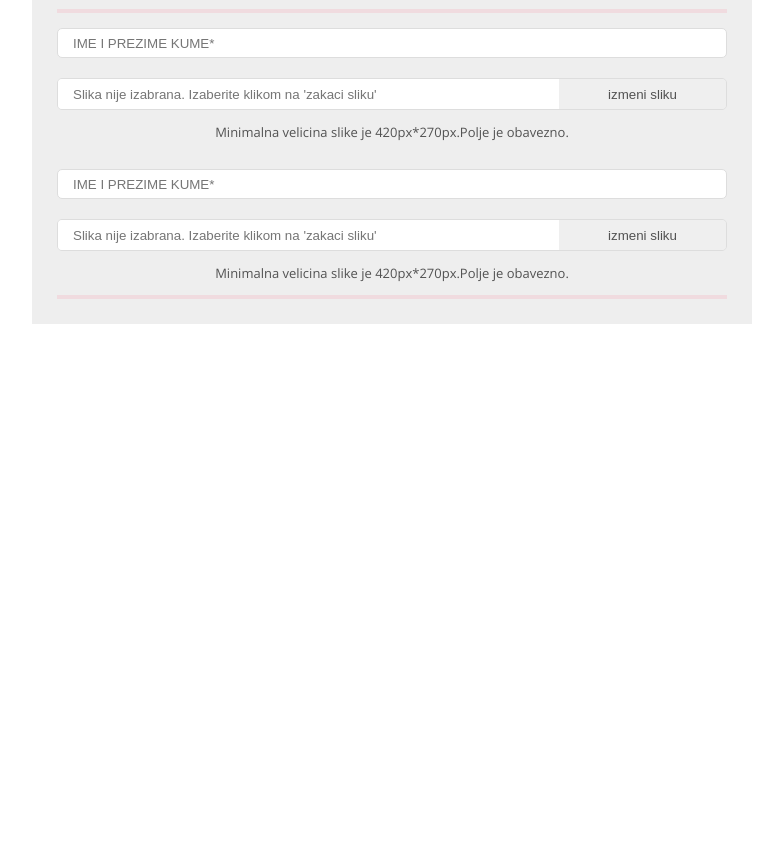
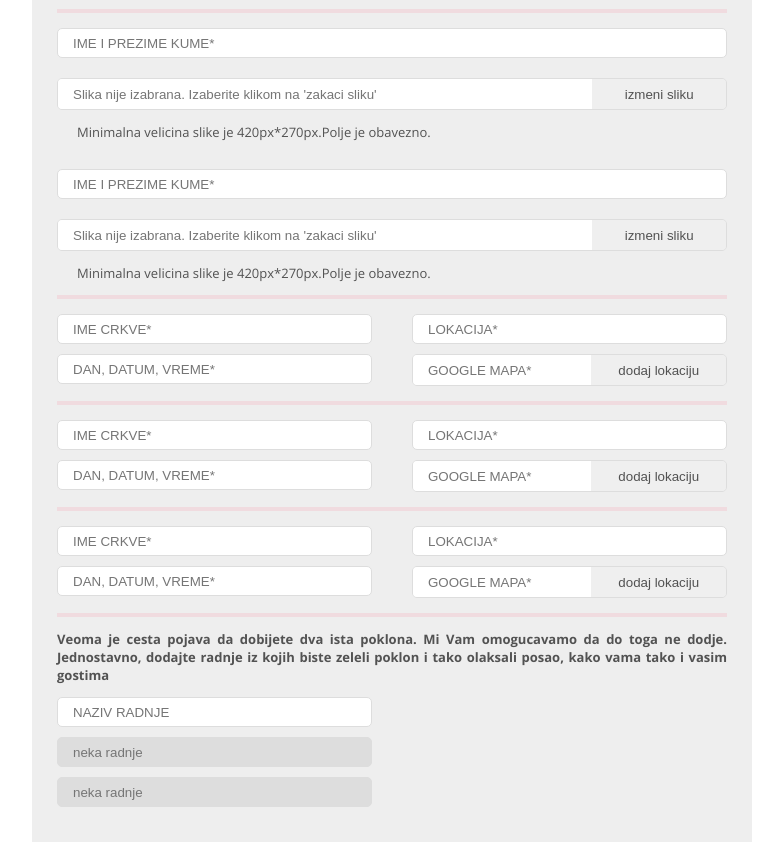
Before and after one commit to popkapiten/vencanja, a website: page app/mojeVencanje.html in a window 1280 px wide. Shown: the part 800-1642 px from the top of the page, without its empty margins (58-841 px from the left). Before the commit the page ends 1124 px from the top, so only its background shows below. Drawn offline with nearby package versions, Linux system fonts and the light colour scheme; files that its build step writes are made by us from their sources; a web font is replaced by a local one.

Commit message:
some changes on mojeVjencanje

```diff
--- a/app/mojeVencanje.html
+++ b/app/mojeVencanje.html
@@ -64,7 +64,6 @@
                                 <input type="text" placeholder="Slika nije izabrana. Izaberite klikom na 'zakaci sliku' " class="mojeVencanje__zakaciSlikuInput--input"><input type="submit" value="izmeni sliku" class="mojeVencanje__zakaciSlikuInput--submit">
                             </div>
                             <p class="mojeVencanje__zakaciSlikuInput--uputstvo">Minimalna velicina slike je 420px*270px.Polje je obavezno.</p>
-
                         </div>
                     </div>
                     <div class="divider--small"></div>
@@ -74,6 +73,8 @@
                         </div>
                     </div>
                     <div class="divider--small"></div>
+                    <div class="row">
+                        <div class="col-md-12">
                             <input type="text" placeholder="IME I PREZIME KUME*" class="mojeVencanje__kumovi">
                             <div class="mojeVencanje__zakaciSlikuInput">
                                 <input type="text" placeholder="Slika nije izabrana. Izaberite klikom na 'zakaci sliku' " class="mojeVencanje__zakaciSlikuInput--input"><input type="submit" value="izmeni sliku" class="mojeVencanje__zakaciSlikuInput--submit">
@@ -84,7 +85,74 @@
                                 <input type="text" placeholder="Slika nije izabrana. Izaberite klikom na 'zakaci sliku' " class="mojeVencanje__zakaciSlikuInput--input"><input type="submit" value="izmeni sliku" class="mojeVencanje__zakaciSlikuInput--submit">
                             </div>
                             <p class="mojeVencanje__zakaciSlikuInput--uputstvo">Minimalna velicina slike je 420px*270px.Polje je obavezno.</p>
+                        </div>
+                    </div>
                     <div class="divider--small"></div>
+                    <div class="row">
+                        <div class="col-md-12">
+                            <div class="lokacija">
+                                <div class="row">
+                                    <div class="col-md-6">
+                                        <input type="text" placeholder="IME CRKVE*"class="lokacija__input lokacija__top">
+                                        <input type="text" placeholder="DAN, DATUM, VREME*"class="lokacija__input">
+                                    </div>
+                                    <div class="col-md-6">
+                                        <input type="text" placeholder="LOKACIJA*"class="lokacija__input lokacija__top">
+                                        <div class="lokacija__google">
+                                            <input type="text" placeholder="GOOGLE MAPA*"class="lokacija__google--input"><input type="submit" value="dodaj lokaciju" class="lokacija__google--submit">
+                                        </div>
+                                    </div>
+                                </div>
+                            </div>
+                        </div>
+                    </div>
+                    <div class="divider--small"></div>
+                    <div class="row">
+                        <div class="col-md-12">
+                            <div class="lokacija">
+                                <div class="row">
+                                    <div class="col-md-6">
+                                        <input type="text" placeholder="IME CRKVE*"class="lokacija__input lokacija__top">
+                                        <input type="text" placeholder="DAN, DATUM, VREME*"class="lokacija__input">
+                                    </div>
+                                    <div class="col-md-6">
+                                        <input type="text" placeholder="LOKACIJA*"class="lokacija__input lokacija__top">
+                                        <div class="lokacija__google">
+                                            <input type="text" placeholder="GOOGLE MAPA*"class="lokacija__google--input"><input type="submit" value="dodaj lokaciju" class="lokacija__google--submit">
+                                        </div>
+                                    </div>
+                                </div>
+                            </div>
+                        </div>
+                    </div>
+                    <div class="divider--small"></div>
+                    <div class="row">
+                        <div class="col-md-12">
+                            <div class="lokacija">
+                                <div class="row">
+                                    <div class="col-md-6">
+                                        <input type="text" placeholder="IME CRKVE*"class="lokacija__input lokacija__top">
+                                        <input type="text" placeholder="DAN, DATUM, VREME*"class="lokacija__input">
+                                    </div>
+                                    <div class="col-md-6">
+                                        <input type="text" placeholder="LOKACIJA*"class="lokacija__input lokacija__top">
+                                        <div class="lokacija__google">
+                                            <input type="text" placeholder="GOOGLE MAPA*"class="lokacija__google--input"><input type="submit" value="dodaj lokaciju" class="lokacija__google--submit">
+                                        </div>
+                                    </div>
+                                </div>
+                            </div>
+                        </div>
+                    </div>
+                    <div class="divider--small"></div>
+                    <p class="paragraph-bold">Veoma je cesta pojava da dobijete dva ista poklona. Mi Vam omogucavamo da do toga ne dodje. Jednostavno, dodajte radnje iz kojih biste zeleli poklon i tako olaksali posao, kako vama tako i vasim gostima</p>
+                    <div class="row">
+                        <div class="col-md-6">
+                            <input type="text" placeholder="NAZIV RADNJE" class="lokacija__input lokacija__top">
+                            <input type="text" placeholder="neka radnje" class="lokacija__radnja lokacija__top">
+                            <input type="text" placeholder="neka radnje" class="lokacija__radnja lokacija__top">
+                        </div>
+                    </div>
                 </div>
             </div>
         </div>
--- a/app/scss/_mojeVencanje.scss
+++ b/app/scss/_mojeVencanje.scss
@@ -17,15 +17,14 @@
     margin-top: 20px;
 
     &--input {
-      width: 75%;
+      width: 80%;
       border: none;
       height: 30px;
       padding-left: 15px;
-
     }
 
     &--submit {
-      width: 25%;
+      width: 20%;
       border: none;
       height: 30px;
       cursor: pointer;
@@ -33,8 +32,8 @@
     }
 
     &--uputstvo {
-      text-align: center;
       color: $text-color;
+      padding-left: 20px;
     }
   }
 
@@ -55,3 +54,59 @@
     padding-left: 15px;
   }
 }
+
+.lokacija {
+
+  margin: 15px 0;
+
+  &__input {
+    width: 100%;
+    border: 1px solid #ddd;
+    border-radius: 5px;
+    height: 30px;
+    padding-left: 15px;
+
+  }
+
+  &__google {
+    width: 100%;
+    border: 1px solid #ddd;
+    border-radius: 5px;
+    overflow: hidden;
+
+    &--input {
+      width: 57%;
+      border: none;
+      height: 30px;
+      padding-left: 15px;
+
+    }
+
+    &--submit {
+      width: 43%;
+      border: none;
+      height: 30px;
+      cursor: pointer;
+      color: $text-color;
+    }
+  }
+
+  &__radnja {
+    width: 100%;
+    border: 1px solid #ddd;
+    border-radius: 5px;
+    height: 30px;
+    padding-left: 15px;
+    background-color: #ddd;
+
+  }
+
+  &__top {
+    margin-bottom: 10px;
+  }
+}
+
+.paragraph-bold {
+  font-weight: bold;
+  text-align: justify;
+}
```
Lines whose indentation alone changed are shown as unchanged.
